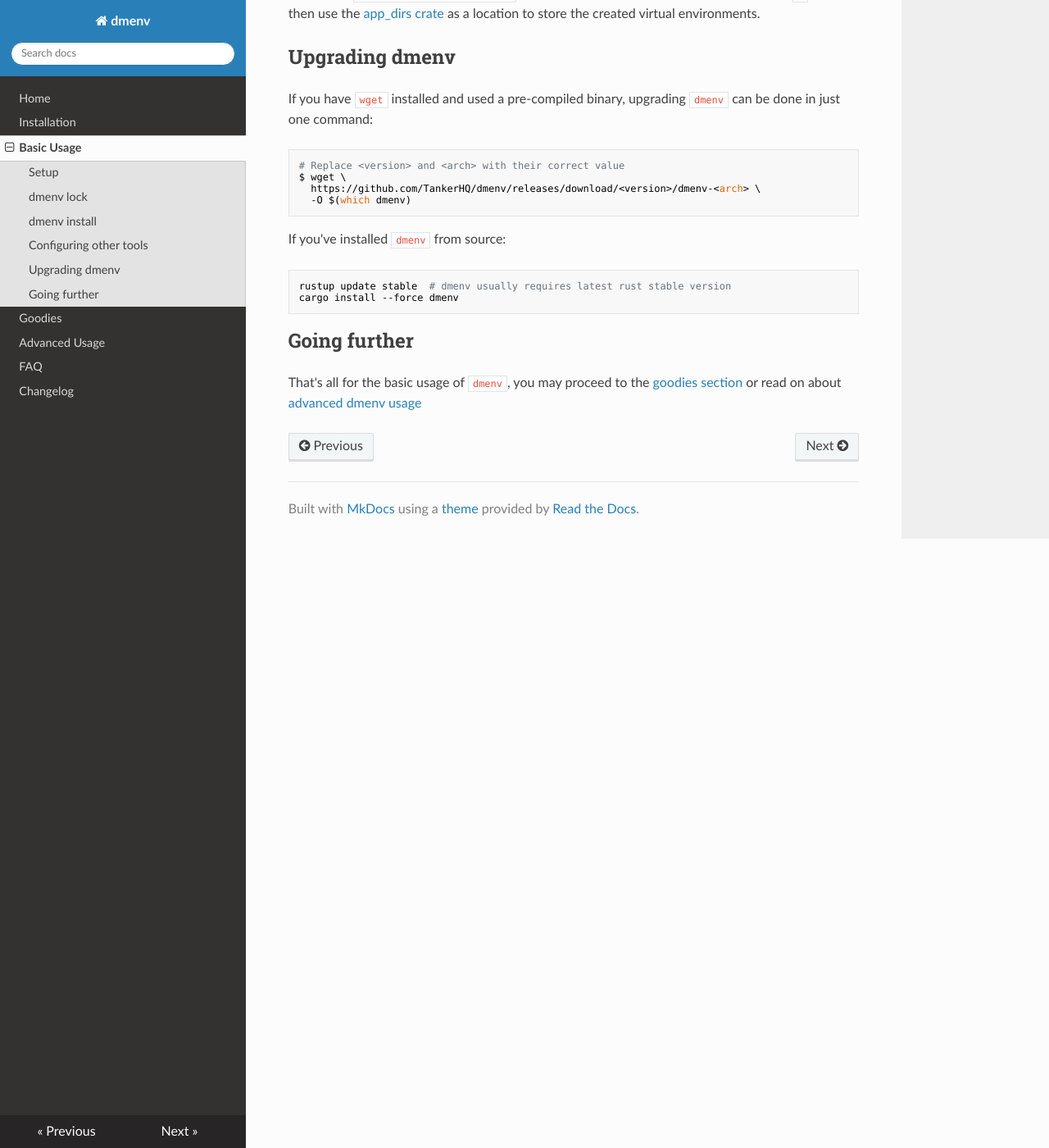
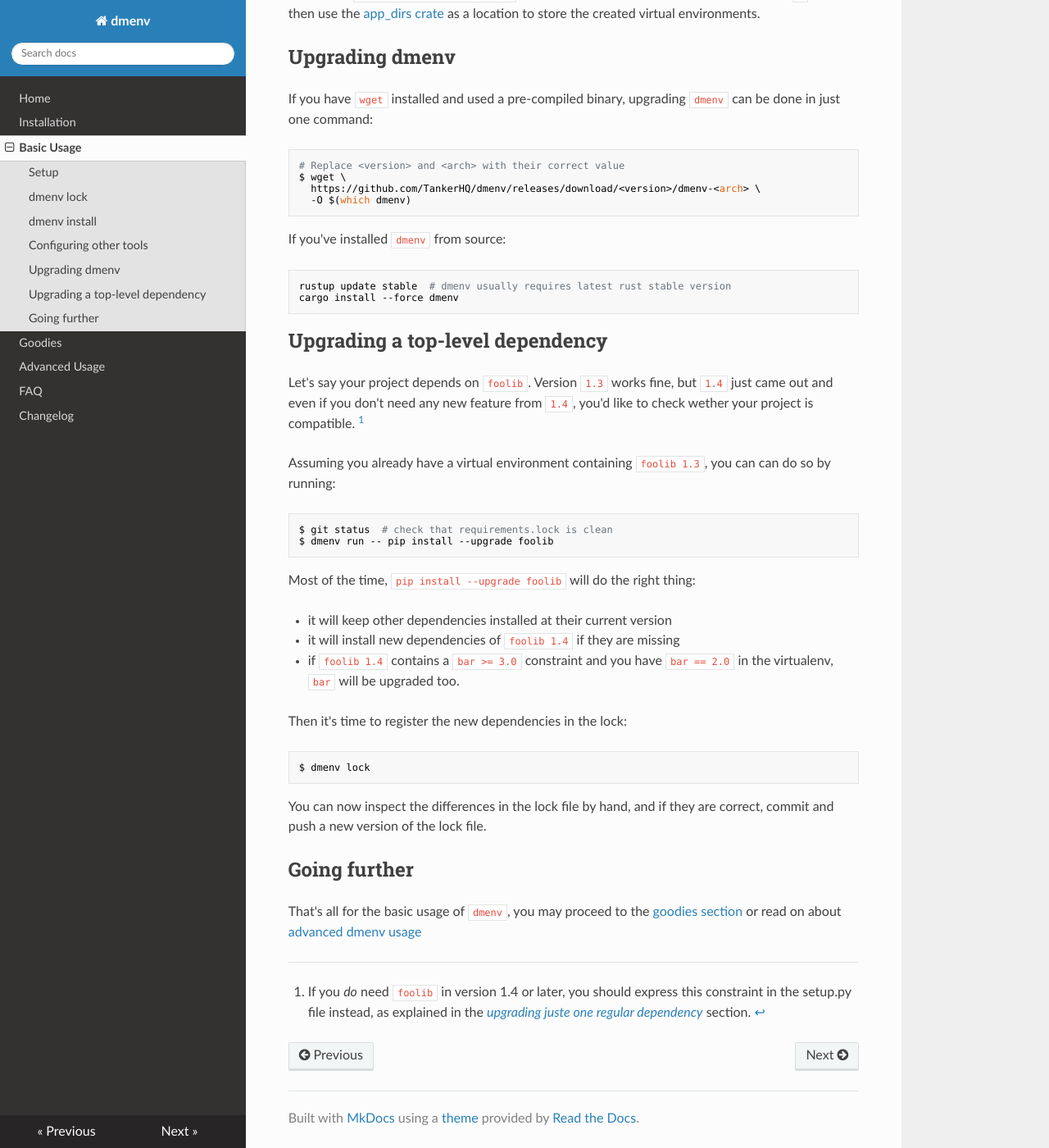
Before and after one commit to dmerejkowsky/dmenv, an MkDocs documentation site: the page built from docs/contents/basic_usage.md, in a window 1280 px wide and 1400 px high, scrolled down 1998 px. Shown: the whole window at 82% size. Built offline with MkDocs 1.6.1, drawn with Linux system fonts in a browser that asks for light colours; nearby versions of some CDN libraries.

Commit message:
Document how to upgrade one dependency in the simplest case

````diff
--- a/docs/contents/basic_usage.md
+++ b/docs/contents/basic_usage.md
@@ -116,7 +116,38 @@
 ```
 
 
+## Upgrading a top-level dependency
+
+Let's say your project depends on `foolib`. Version `1.3` works fine, but
+`1.4` just came out and even if you don't need any new feature from `1.4`,
+you'd like to check wether your project is compatible. [^1]
+
+Assuming you already have a virtual environment containing `foolib 1.3`, you can can do so by running:
+
+```bash
+$ git status  # check that requirements.lock is clean
+$ dmenv run -- pip install --upgrade foolib
+```
+
+Most of the time, `pip install --upgrade foolib` will do the right thing:
+
+* it will keep other dependencies installed at their current version
+* it will install new dependencies of `foolib 1.4` if they are missing
+* if `foolib 1.4` contains a `bar >= 3.0` constraint and you have `bar == 2.0` in the virtualenv, `bar` will
+  be upgraded too.
+
+Then it's time to register the new dependencies in the lock:
+
+```bash
+$ dmenv lock
+```
+
+You can now inspect the differences in the lock file by hand, and if they are correct, commit and push a new version of the lock file.
 
 ## Going further
 
 That's all for the basic usage of `dmenv`, you may proceed to the [goodies section](./goodies.md) or read on about [advanced dmenv usage](./advanced_usage.md)
+
+
+[^1]: If you *do* need `foolib` in version 1.4 or later, you should express this constraint in the setup.py file instead, as explained in the *[upgrading juste one regular dependency](./advanced_usage.md#upgrading_just_one_development_dependency)*
+section.
````
